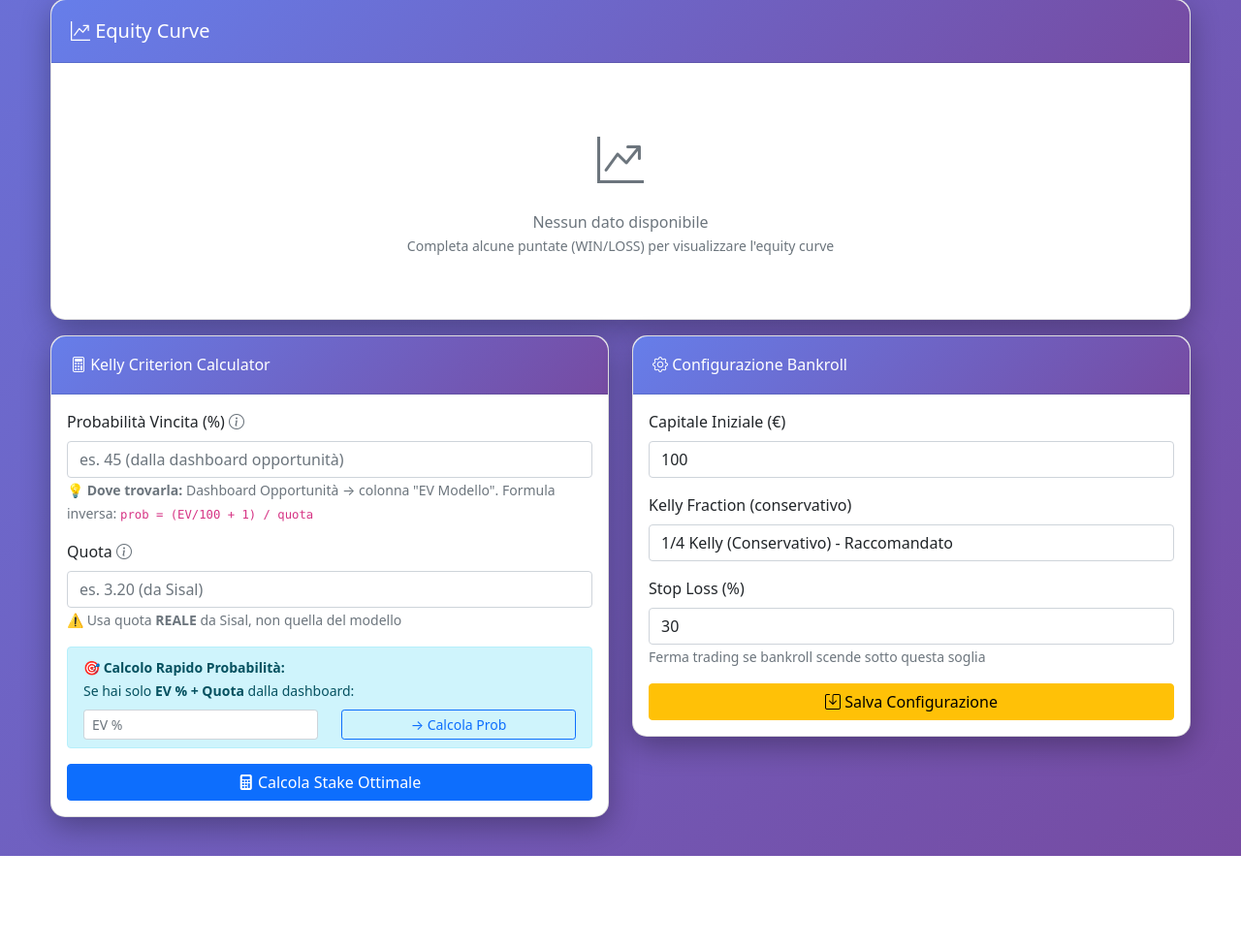
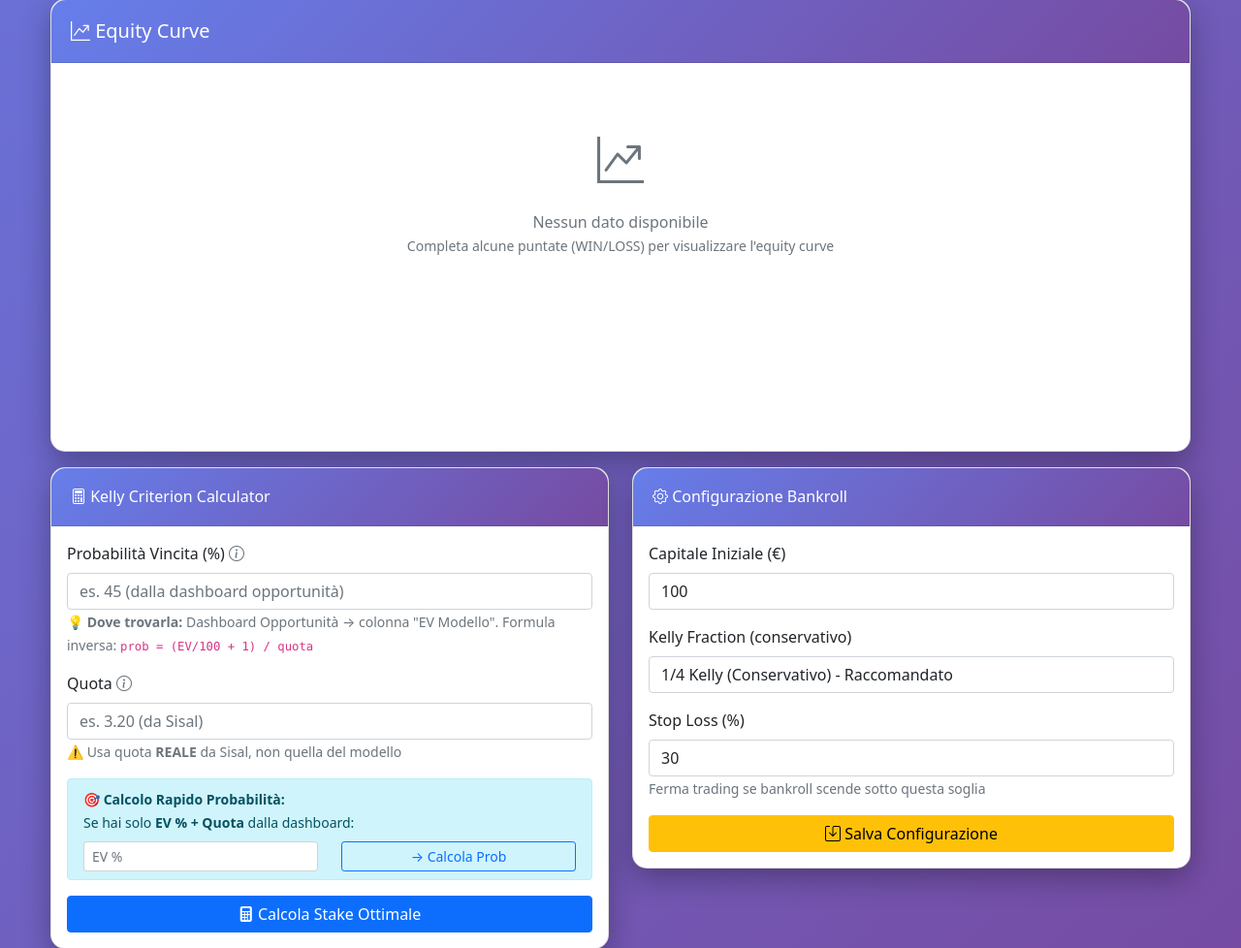
Before and after one commit to Cosimo77/pronostici-calcio-professional, a Flask app: page /diario in a window 1280 px wide, after a click on "Trading Dashboard". Shown: the part 864-1842 px from the top of the page at 97% size. Before the commit the page ends 1747 px from the top, so only its background shows below. Run offline with Flask 3, Linux system fonts and the light colour scheme; data that the repository does not hold is empty; some libraries are stand-ins or nearby versions.

Commit message:
fix(ui): aumenta altezza Equity Curve per migliore visualizzazione
- Rimosso height='80' dal canvas (troppo piccolo)
- Aggiunto min-height: 400px al card-body
- Chart.js ora usa spazio adeguato per grafico leggibile
- Fix: grafico equity curve era schiacciato e illeggibile

```diff
--- a/web/templates/diario_betting.html
+++ b/web/templates/diario_betting.html
@@ -301,8 +301,8 @@
                     <div class="card-header">
                         <h5 class="mb-0"><i class="bi bi-graph-up-arrow"></i> Equity Curve</h5>
                     </div>
-                    <div class="card-body">
-                        <canvas id="equityCurveChart" height="80"></canvas>
+                    <div class="card-body" style="min-height: 400px;">
+                        <canvas id="equityCurveChart"></canvas>
                     </div>
                 </div>
 
```
